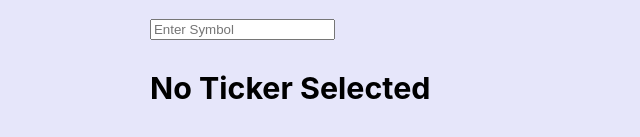
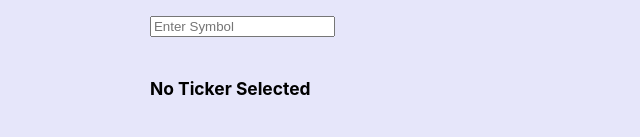
Before and after one commit to daniilgoss/stock-ticker, a React (Create React App) app: page / in a window 1280 px wide. Shown: the part 457-594 px from the top of the page, without its empty margins (319-959 px from the left). Built offline with nearby package versions, Linux system fonts and the light colour scheme.

Commit message:
Update ticker.js

```diff
--- a/src/components/ticker.js
+++ b/src/components/ticker.js
@@ -17,6 +17,24 @@ export default class Ticker extends Component {
     this.handleChange = this.handleChange.bind(this);
   }
 
+  format(json) {
+    let buffer = [];
+
+    Object.keys(json).forEach((key) => {
+      buffer.push(json[key]);
+    });
+
+    buffer.map((item) => {
+      Object.keys(item).map((key) => {
+        const newProp = key.split(' ')[1];
+        item[newProp] = item[key];
+        delete item[key];
+      });
+    });
+
+    return buffer[0];
+  }
+
   fetchQuote(symbol) {
     return `${ALPHA_VANTAGE_URL}${symbol}&apikey=${process.env.REACT_APP_API_KEY}`;
   }
@@ -34,13 +52,13 @@ export default class Ticker extends Component {
           });
         else {
           this.setState({
-            ticker: parsedJson,
+            ticker: { validValue: this.format(parsedJson) },
             isLoaded: true,
             error: false,
           });
         }
       });
-    event.preventDefault(); // prevents a refresh from occuring when onSubmit gets fired
+    event.preventDefault();
   }
 
   handleChange(event) {
@@ -62,11 +80,11 @@ export default class Ticker extends Component {
 
   renderTicker() {
     return (
-      <h3>
+      <h6>
         {this.tickerExists()
-          ? JSON.stringify(this.state.ticker)
+          ? JSON.stringify(Object.entries(this.state.ticker.validValue))
           : 'No Ticker Selected'}
-      </h3>
+      </h6>
     );
   }
 
```
